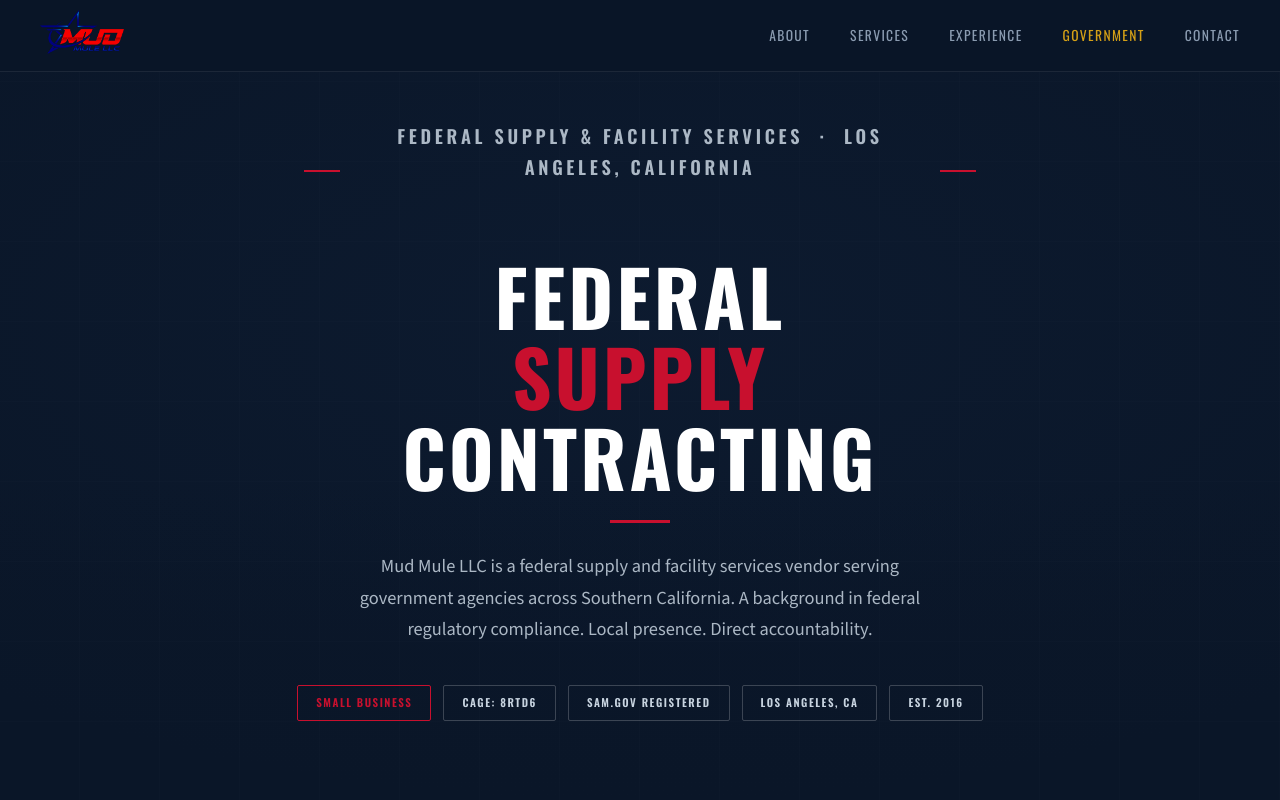
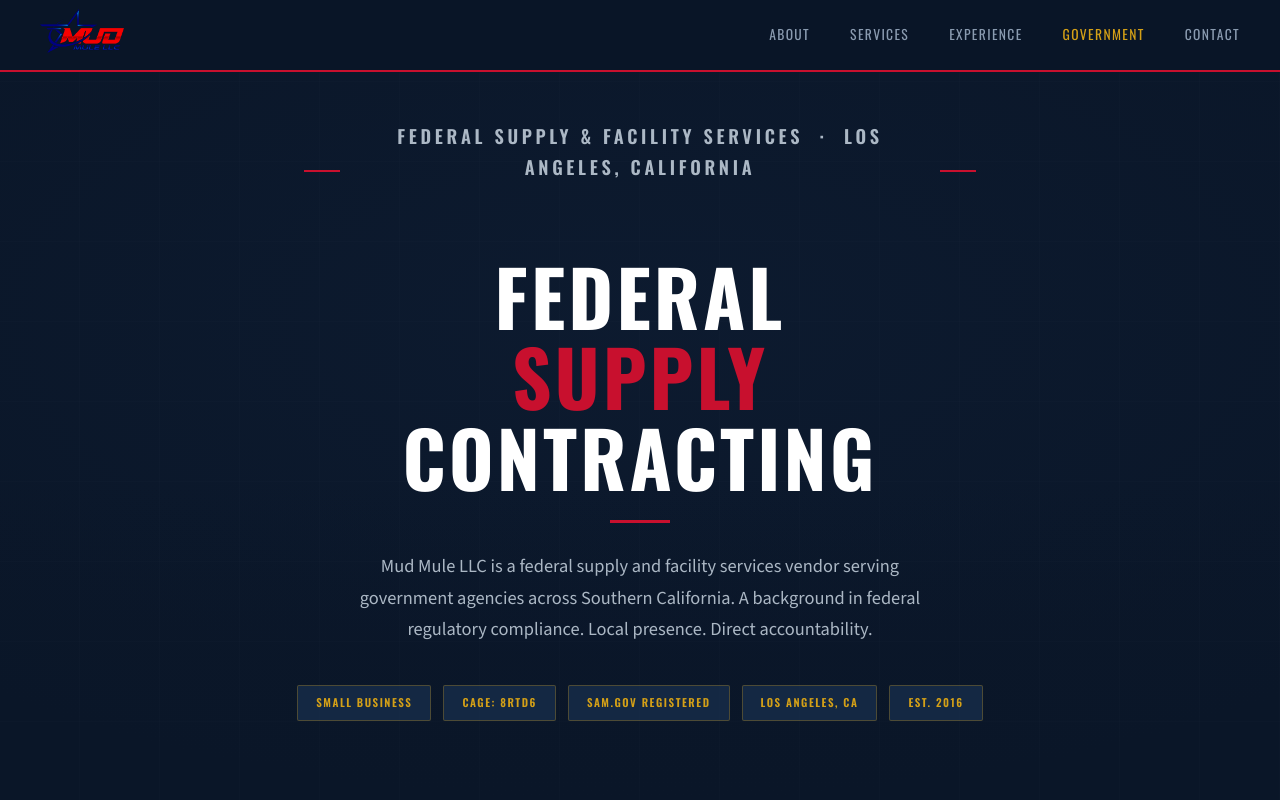
Before and after one commit to RouteToRoot/mudmulellc-website, a plain HTML site: page government.html in a window 1280 px wide. Shown: the top 800 px of the page. Drawn offline with nearby package versions, Linux system fonts and the light colour scheme.

Commit message:
government.html: add red nav line and gold accents to match home page
- nav bottom border: 1px faint line -> 2px brand red (same as index.html)
- badges: gold text, steel background, gold border (same as index.html)
- card and differentiator headings, footer links: gold

Co-Authored-By: Claude Sonnet 5.5 <noreply@anthropic.com>
Claude-Session: https://claude.ai/code/session_01JREEm7ZmXiHMycTHBiUpH5

```diff
--- a/government.html
+++ b/government.html
@@ -51,7 +51,7 @@
     z-index: 100;
     background: rgba(10,22,40,0.95);
     backdrop-filter: blur(12px);
-    border-bottom: 1px solid var(--border);
+    border-bottom: 2px solid var(--red);
     display: flex;
     align-items: center;
     justify-content: space-between;
@@ -176,8 +176,9 @@
   }
 
   .badge {
-    border: 1px solid rgba(255,255,255,0.2);
-    color: var(--offwhite);
+    background: rgba(30,58,95,0.5);
+    border: 1px solid rgba(212,160,23,0.3);
+    color: var(--gold);
     font-family: 'Oswald', sans-serif;
     font-weight: 600;
     font-size: 11px;
@@ -187,7 +188,7 @@
     border-radius: 2px;
   }
 
-  .badge-red { border-color: var(--red); color: var(--red); }
+  .badge-red { border-color: rgba(212,160,23,0.3); color: var(--gold); }
 
   /* ── CREDENTIALS STRIP ── */
   .credentials {
@@ -304,7 +305,7 @@
     font-size: 1.15rem;
     text-transform: uppercase;
     letter-spacing: .04em;
-    color: var(--white);
+    color: var(--gold);
     margin-bottom: .6rem;
   }
 
@@ -349,7 +350,7 @@
     font-size: 1.1rem;
     text-transform: uppercase;
     letter-spacing: .05em;
-    color: var(--white);
+    color: var(--gold);
     margin-bottom: .5rem;
   }
 
@@ -518,7 +519,7 @@
     color: var(--muted);
   }
 
-  footer a { color: var(--muted); text-decoration: none; }
+  footer a { color: var(--gold); text-decoration: none; }
   footer a:hover { color: var(--white); }
 
   /* ── RESPONSIVE ── */
```
